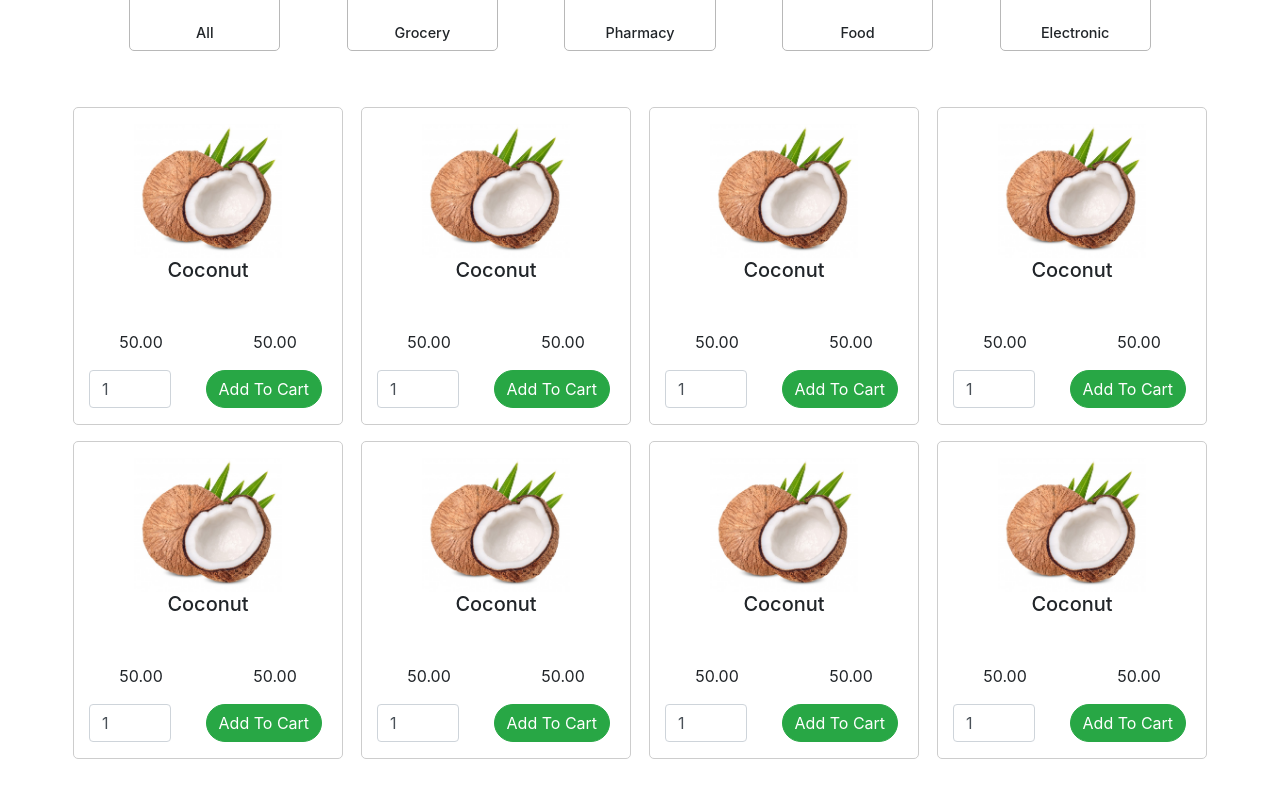
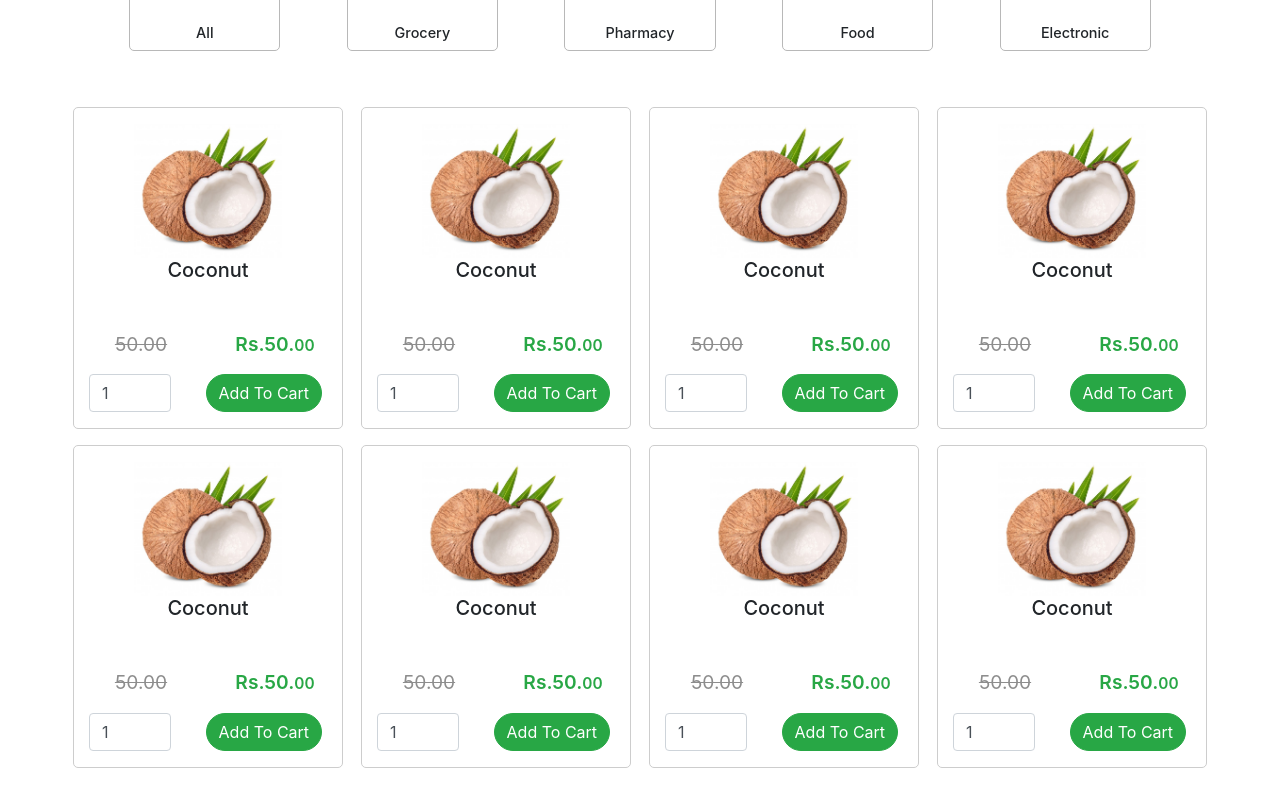
Before and after one commit to JeewanthaLahiru/online-grocery-app-with-react, a React (Create React App) app in the folder shopping-cart/: page / in a window 1280 px wide. Shown: the part 1028-1828 px from the top of the page. Built offline with nearby package versions, Linux system fonts and the light colour scheme; a web font is replaced by a local one.

Commit message:
discount and price styles

```diff
--- a/shopping-cart/src/assets/styles/productList/_product.scss
+++ b/shopping-cart/src/assets/styles/productList/_product.scss
@@ -10,6 +10,19 @@
     }
   }
 
+  .discount{
+    color: #8d8d8d;
+    text-decoration: line-through;
+    font-size: 1.2em;
+  }
+  .price{
+    font-weight: 600;
+    font-size: 1.2em;
+    .small-text{
+      font-size: 0.8em;
+    }
+  }
+
   .cart-quantity{}
   .add-to-cart{
     .btn {
--- a/shopping-cart/src/components/homePage/productArea/Product.tsx
+++ b/shopping-cart/src/components/homePage/productArea/Product.tsx
@@ -16,7 +16,7 @@ const Product:React.FC = () => {
                     <p className="text-center discount" >50.00</p>
                 </Col>
                 <Col xs={6} >
-                    <p className="text-center price" >50.00</p>
+                    <p className="text-center price text-success" >Rs.50.<span className="small-text">00</span></p>
                 </Col>
 
                 <Col xs={5} className="cart-quantity" >
--- a/shopping-cart/src/components/homePage/productArea/ProductList.tsx
+++ b/shopping-cart/src/components/homePage/productArea/ProductList.tsx
@@ -1,5 +1,5 @@
 import React from "react";
-import {Col, Row} from "react-bootstrap";
+import {Row} from "react-bootstrap";
 import Product from "./Product";
 
 const ProductList:React.FC = () => {
```
